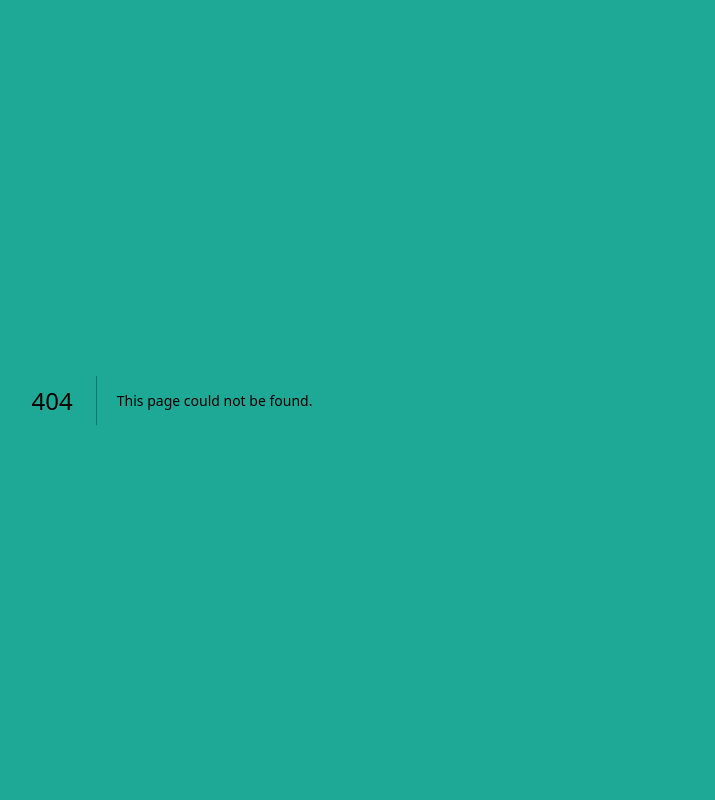
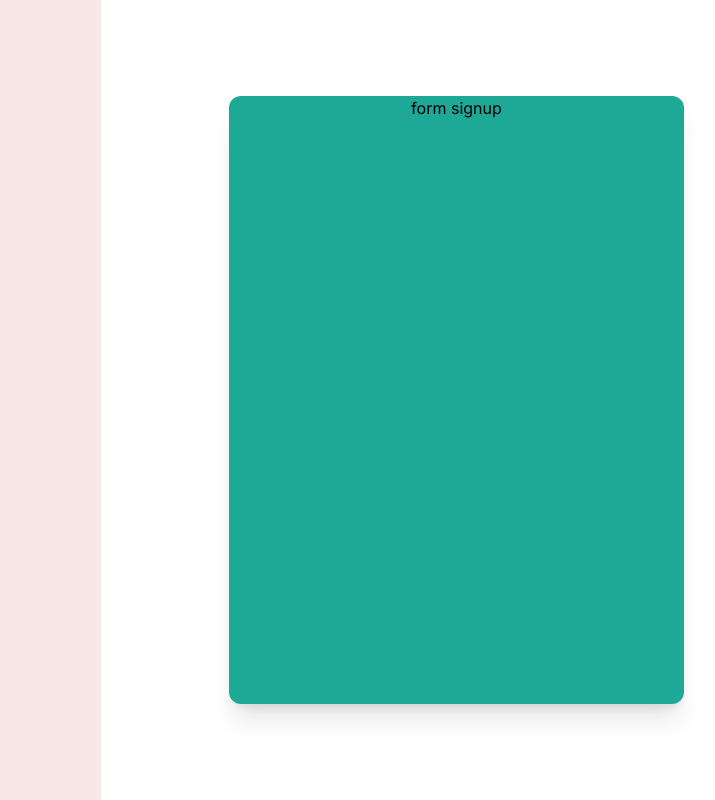
Before and after one commit to Alvalens/cylea, a Next.js app: page /sign-up in a window 1280 px wide. Before the commit this address had no page. Shown: the whole page, without its empty margins (468-1183 px from the left). Built offline with nearby package versions, Linux system fonts and the light colour scheme.

Commit message:
feat: add sign-in and sign-up pages

```diff
--- /dev/null
+++ b/app/(auth)/sign-in/page.jsx
@@ -0,0 +1,14 @@
+export default function SignIn() {
+	return (
+		<>
+			<div className='flex'>
+				<div className='bg-white justify-center items-center h-screen w-screen px-32 py-24'>
+					<div className='bg-[#1EA896] rounded-xl shadow-xl h-full w-full text-center justify-center items-center'>
+						form login
+					</div>
+				</div>
+				<div className='bg-[#f9e7e7] h-screen w-screen' />
+			</div>
+		</>
+	);
+}
--- /dev/null
+++ b/app/(auth)/sign-up/page.jsx
@@ -0,0 +1,14 @@
+export default function SignUp() {
+	return (
+		<>
+			<div className='flex'>
+				<div className='bg-[#f9e7e7] h-screen w-screen' />
+				<div className='bg-white justify-center items-center h-screen w-screen px-32 py-24'>
+					<div className='bg-[#1EA896] rounded-xl shadow-xl h-full w-full text-center justify-center items-center'>
+						form signup
+					</div>
+				</div>
+			</div>
+		</>
+	);
+}
```
